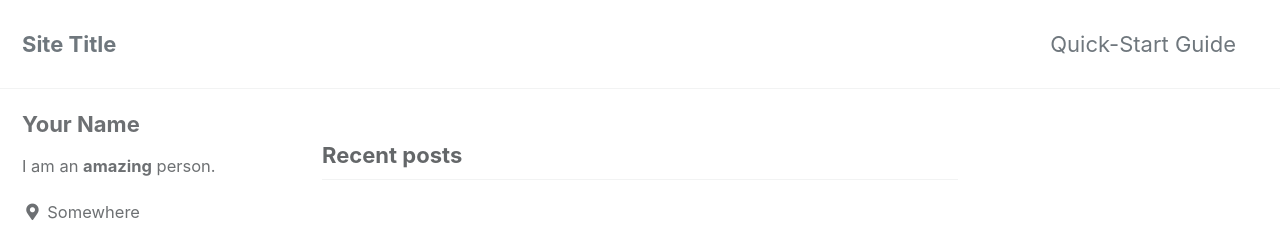
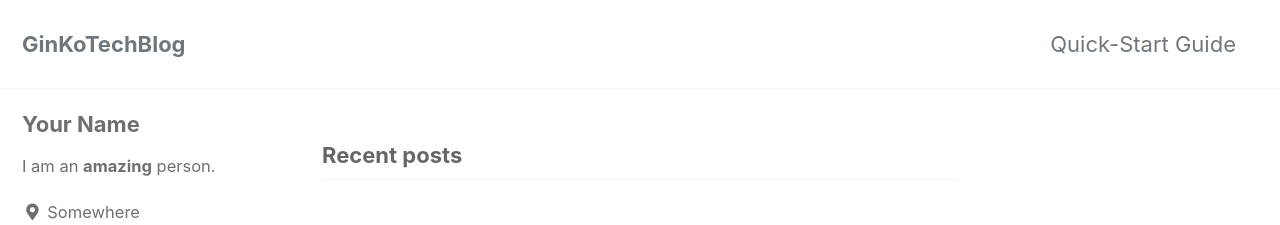
Before and after one commit to Yanagi-Ginko/AsynceSOFT, a Jekyll site: the page built from index.html, in a window 1280 px wide. Shown: the top 225 px of the page. Built offline with Jekyll 4.4.1, drawn with Linux system fonts in a browser that asks for light colours; cached includes are drawn as plain includes; the list of posts is cut into pages by our own code.

Commit message:
update name

```diff
--- a/_config.yml
+++ b/_config.yml
@@ -16,7 +16,7 @@ minimal_mistakes_skin    : "default" # "air", "aqua", "contrast", "dark", "dirt"
 
 # Site Settings
 locale                   : "en-US"
-title                    : "Site Title"
+title                    : "GinKoTechBlog"
 title_separator          : "-"
 subtitle                 : # site tagline that appears below site title in masthead
 name                     : "Your Name"
```
